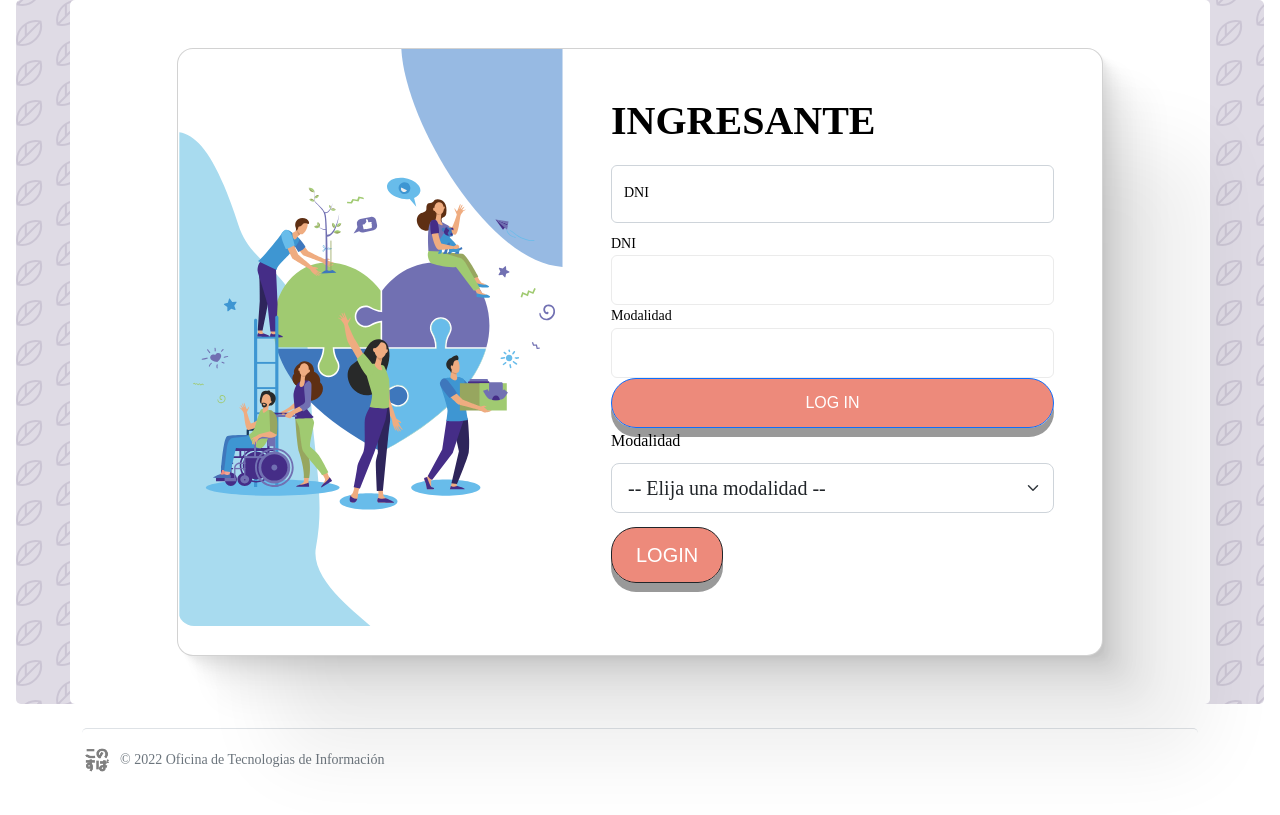
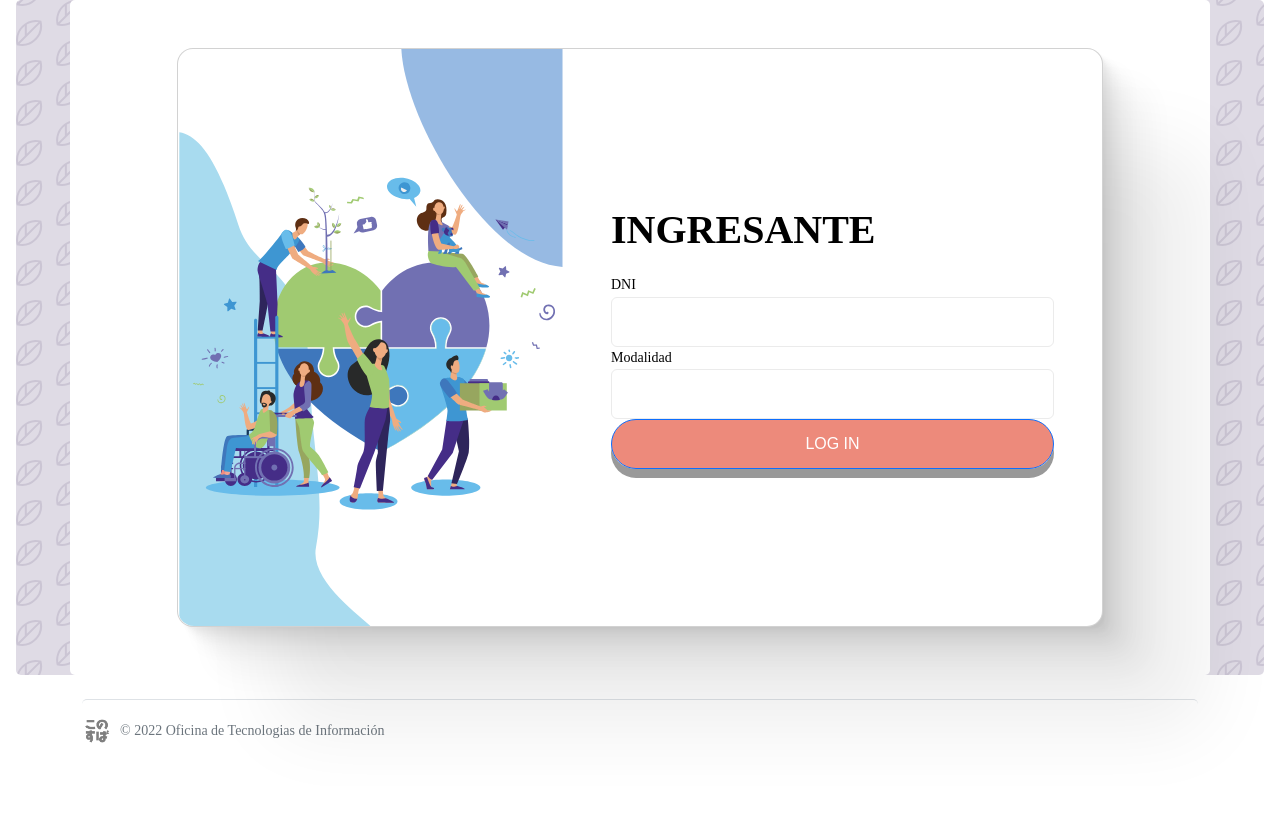
Before and after one commit to Just-for-fun-Developers/FichaSocioeconomica, a Flask app: page /login_ingresante in a window 1280 px wide. Shown: the part 70-885 px from the top of the page. After the commit the page ends 813 px from the top, so only its background shows below. Run offline with Flask 3, Linux system fonts and the light colour scheme; some libraries are stand-ins or nearby versions; some web fonts are replaced.

Commit message:
login ingresante se eliminó los campos sobrantes

```diff
--- a/ServicioSocialFS/templates/login_ingresante.html
+++ b/ServicioSocialFS/templates/login_ingresante.html
@@ -22,18 +22,19 @@
 
                                         <!-- <h5 class="fw-normal mb-3 pb-3" style="letter-spacing: 1px;">Acceder como ingresante</h5> -->
                                         {{form.hidden_tag()}}
-                                        <div class="form-floating">
+                                        <!-- <div class="form-floating">
                                             <input type="text" class="form-control" id="floatingInput"
                                                 placeholder="00000000">
-                                            <label for="floatingInput">DNI</label>
-                                        </div>
+                                            <label for="floatingInput"></label>
+                                        </div> -->
+
                                         {{form.dni.label()}}
-                                        {{form.dni()}}
+                                        {{form.dni(id="floatingInput")}}
                                         {{form.modalidad.label()}}
                                         {{form.modalidad()}}
                                         {{form.submit(class="btn btn-primary")}}
 
-                                        <div class="col-md-12">
+                                        <!-- <div class="col-md-12">
                                             <label for="country" class="form-label">Modalidad</label>
                                             <select class="form-select form-select-lg" id="country" required>
                                                 <option value="0">-- Elija una modalidad --</option>
@@ -53,11 +54,11 @@
                                             <div class="invalid-feedback">
                                                 Please select a valid country.
                                             </div>
-                                        </div>
+                                        </div> -->
 
-                                        <div class="pt-1 mb-4">
+                                        <!-- <div class="pt-1 mb-4">
                                             <button class="btn btn-dark btn-lg btn-block" type="button">Login</button>
-                                        </div>
+                                        </div> -->
                                     </form>
 
                                 </div>
```
